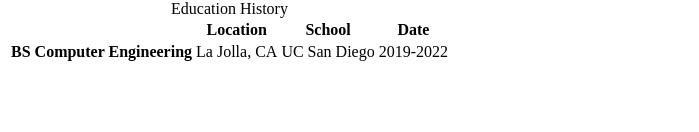
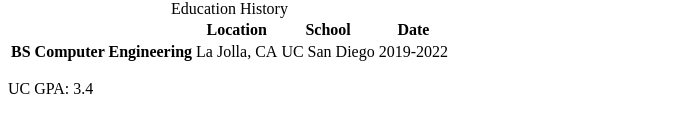
Before and after one commit to expjel/expjel.github.io, a plain HTML site: page source/education.html in a window 1280 px wide. Shown: the part 242-374 px from the top of the page, without its empty margins (0-699 px from the left). Drawn offline with Linux system fonts and the light colour scheme.

Commit message:
added gpa

```diff
--- a/source/education.html
+++ b/source/education.html
@@ -46,6 +46,7 @@
                 <td>2019-2022</td>
             </tr>
         </table>
+        <aside><p>UC GPA: 3.4</p></aside>
     </main>
 </body>
 </html>
```
